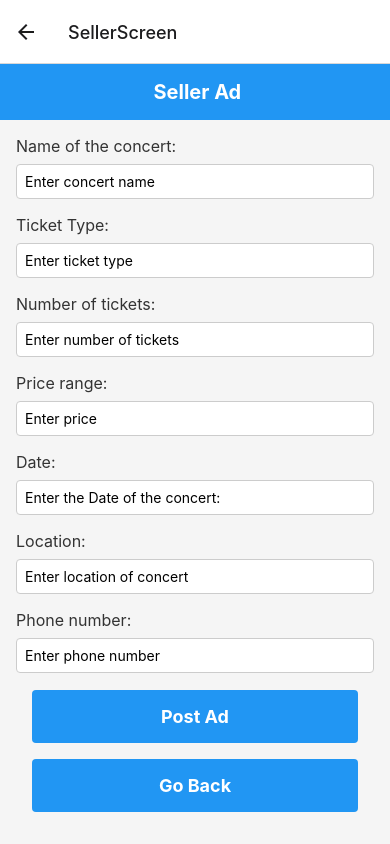
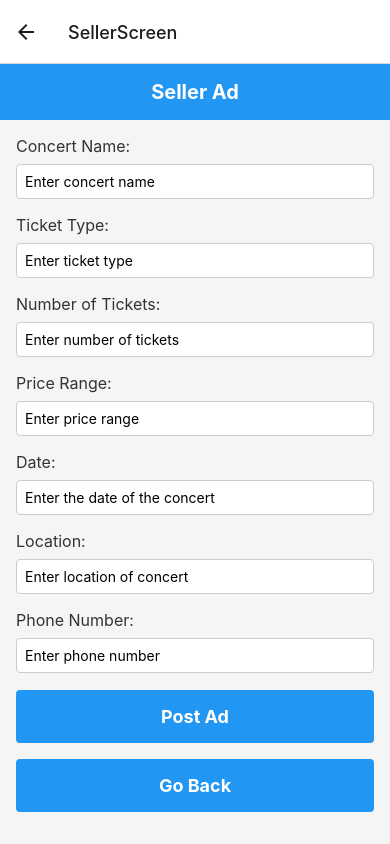
Before and after one commit to LiemZakay/TicketTrade, a React Native app: screen /SellerScreen in a window 390 px wide. Built offline with nearby package versions, Linux system fonts and the light colour scheme.

Commit message:
Validation to sellerscreen

```diff
--- a/PostTickets/SellerScreen.tsx
+++ b/PostTickets/SellerScreen.tsx
@@ -1,5 +1,5 @@
 import React, { useState } from 'react';
-import { View, Text, TextInput, StyleSheet, TouchableOpacity, Alert, Image, ScrollView } from 'react-native';
+import { View, Text, TextInput, StyleSheet, TouchableOpacity, Alert, Image, ScrollView, ActivityIndicator } from 'react-native';
 import { collection, addDoc, doc, getDoc, serverTimestamp } from 'firebase/firestore';
 import { useNavigation } from '@react-navigation/native';
 import { firestore, auth, storage } from '../firebaseConfig';
@@ -11,12 +11,32 @@ export const SellerScreen = () => {
   const [ticketType, setTicketType] = useState('');
   const [numTickets, setNumTickets] = useState('');
   const [priceRange, setPriceRange] = useState('');
-  const [Date, setDate] = useState('');
+  const [date, setDate] = useState('');
   const [location, setLocation] = useState('');
   const [phoneNumber, setPhoneNumber] = useState('');
   const [image, setImage] = useState<string | null>(null);
+  const [isLoading, setIsLoading] = useState(false);
+  const [errors, setErrors] = useState<{ [key: string]: string }>({});
 
   const nav = useNavigation();
+
+  const validateForm = () => {
+    let newErrors: { [key: string]: string } = {};
+
+    if (!concertName.trim()) newErrors.concertName = "Concert name is required";
+    if (!ticketType.trim()) newErrors.ticketType = "Ticket type is required";
+    if (!numTickets.trim()) newErrors.numTickets = "Number of tickets is required";
+    else if (isNaN(Number(numTickets)) || Number(numTickets) <= 0) newErrors.numTickets = "Invalid number of tickets";
+    if (!priceRange.trim()) newErrors.priceRange = "Price range is required";
+    if (!date.trim()) newErrors.date = "Date is required";
+    if (!location.trim()) newErrors.location = "Location is required";
+    if (!phoneNumber.trim()) newErrors.phoneNumber = "Phone number is required";
+    else if (!/^\d{10}$/.test(phoneNumber)) newErrors.phoneNumber = "Invalid phone number format";
+    if (!image) newErrors.image = "Image is required";
+
+    setErrors(newErrors);
+    return Object.keys(newErrors).length === 0;
+  };
 
   const pickImage = async () => {
     let result = await ImagePicker.launchImageLibraryAsync({
@@ -28,6 +48,7 @@ export const SellerScreen = () => {
 
     if (!result.canceled && result.assets && result.assets.length > 0) {
       setImage(result.assets[0].uri);
+      setErrors({ ...errors, image: '' });
     }
   };
 
@@ -50,6 +71,9 @@ export const SellerScreen = () => {
   };
 
   const postAd = async () => {
+    if (!validateForm()) return;
+
+    setIsLoading(true);
     const user = auth.currentUser;
     if (user) {
       try {
@@ -66,7 +90,7 @@ export const SellerScreen = () => {
           ticketType,
           numTickets: parseInt(numTickets),
           priceRange,
-          Date,
+          date,
           location,
           phoneNumber,
           userId: user.uid,
@@ -88,6 +112,8 @@ export const SellerScreen = () => {
         setImage(null);
       } catch (error) {
         Alert.alert('Error', 'There was an error posting your ad.');
+      } finally {
+        setIsLoading(false);
       }
     }
   };
@@ -99,70 +125,110 @@ export const SellerScreen = () => {
   return (
     <View style={styles.container}>
       <View style={styles.header}>
-        <Text style={styles.headerText}> Seller Ad</Text>
+        <Text style={styles.headerText}>Seller Ad</Text>
       </View>
       <ScrollView style={styles.formContainer}>
-        <Text style={styles.label}>Name of the concert:</Text>
+        <Text style={styles.label}>Concert Name:</Text>
         <TextInput
-          style={styles.input}
+          style={[styles.input, errors.concertName ? styles.inputError : null]}
           placeholder="Enter concert name"
           value={concertName}
-          onChangeText={setConcertName}
+          onChangeText={(text) => {
+            setConcertName(text);
+            setErrors({ ...errors, concertName: '' });
+          }}
         />
+        {errors.concertName && <Text style={styles.errorText}>{errors.concertName}</Text>}
+
         <Text style={styles.label}>Ticket Type:</Text>
         <TextInput
-          style={styles.input}
+          style={[styles.input, errors.ticketType ? styles.inputError : null]}
           placeholder="Enter ticket type"
           value={ticketType}
-          onChangeText={setTicketType}
+          onChangeText={(text) => {
+            setTicketType(text);
+            setErrors({ ...errors, ticketType: '' });
+          }}
         />
-        <Text style={styles.label}>Number of tickets:</Text>
+        {errors.ticketType && <Text style={styles.errorText}>{errors.ticketType}</Text>}
+
+        <Text style={styles.label}>Number of Tickets:</Text>
         <TextInput
-          style={styles.input}
+          style={[styles.input, errors.numTickets ? styles.inputError : null]}
           placeholder="Enter number of tickets"
           keyboardType="numeric"
           value={numTickets}
-          onChangeText={setNumTickets}
+          onChangeText={(text) => {
+            setNumTickets(text);
+            setErrors({ ...errors, numTickets: '' });
+          }}
         />
-        <Text style={styles.label}>Price range:</Text>
+        {errors.numTickets && <Text style={styles.errorText}>{errors.numTickets}</Text>}
+
+        <Text style={styles.label}>Price Range:</Text>
         <TextInput
-          style={styles.input}
-          placeholder="Enter price"
+          style={[styles.input, errors.priceRange ? styles.inputError : null]}
+          placeholder="Enter price range"
           value={priceRange}
-          onChangeText={setPriceRange}
+          onChangeText={(text) => {
+            setPriceRange(text);
+            setErrors({ ...errors, priceRange: '' });
+          }}
         />
+        {errors.priceRange && <Text style={styles.errorText}>{errors.priceRange}</Text>}
+
         <Text style={styles.label}>Date:</Text>
         <TextInput
-          style={styles.input}
-          placeholder="Enter the Date of the concert:"
-          value={Date}
-          onChangeText={setDate}
+          style={[styles.input, errors.date ? styles.inputError : null]}
+          placeholder="Enter the date of the concert"
+          value={date}
+          onChangeText={(text) => {
+            setDate(text);
+            setErrors({ ...errors, date: '' });
+          }}
         />
+        {errors.date && <Text style={styles.errorText}>{errors.date}</Text>}
+
         <Text style={styles.label}>Location:</Text>
         <TextInput
-          style={styles.input}
+          style={[styles.input, errors.location ? styles.inputError : null]}
           placeholder="Enter location of concert"
           value={location}
-          onChangeText={setLocation}
+          onChangeText={(text) => {
+            setLocation(text);
+            setErrors({ ...errors, location: '' });
+          }}
         />
-        <Text style={styles.label}>Phone number:</Text>
+        {errors.location && <Text style={styles.errorText}>{errors.location}</Text>}
+
+        <Text style={styles.label}>Phone Number:</Text>
         <TextInput
-          style={styles.input}
+          style={[styles.input, errors.phoneNumber ? styles.inputError : null]}
           placeholder="Enter phone number"
           keyboardType="phone-pad"
           value={phoneNumber}
-          onChangeText={setPhoneNumber}
+          onChangeText={(text) => {
+            setPhoneNumber(text);
+            setErrors({ ...errors, phoneNumber: '' });
+          }}
         />
+        {errors.phoneNumber && <Text style={styles.errorText}>{errors.phoneNumber}</Text>}
+
         <TouchableOpacity style={styles.imageButton} onPress={pickImage}>
           <Text style={styles.imageButtonText}>Choose Image</Text>
         </TouchableOpacity>
         {image && <Image source={{ uri: image }} style={styles.previewImage} />}
+        {errors.image && <Text style={styles.errorText}>{errors.image}</Text>}
       </ScrollView>
       <View style={styles.buttonContainer}>
-        <TouchableOpacity style={styles.postButton} onPress={postAd}>
-          <Text style={styles.postButtonText}>Post Ad</Text>
+        <TouchableOpacity style={styles.postButton} onPress={postAd} disabled={isLoading}>
+          {isLoading ? (
+            <ActivityIndicator color="#FFFFFF" />
+          ) : (
+            <Text style={styles.postButtonText}>Post Ad</Text>
+          )}
         </TouchableOpacity>
-        <TouchableOpacity style={styles.postButton} onPress={gobackHome}>
+        <TouchableOpacity style={styles.postButton} onPress={gobackHome} disabled={isLoading}>
           <Text style={styles.postButtonText}>Go Back</Text>
         </TouchableOpacity>
       </View>
@@ -187,7 +253,6 @@ const styles = StyleSheet.create({
   },
   formContainer: {
     padding: 16,
-    paddingBottom: 32,
   },
   label: {
     fontSize: 16,
@@ -202,6 +267,14 @@ const styles = StyleSheet.create({
     padding: 8,
     marginBottom: 16,
   },
+  inputError: {
+    borderColor: 'red',
+  },
+  errorText: {
+    color: 'red',
+    fontSize: 12,
+    marginBottom: 8,
+  },
   buttonContainer: {
     padding: 16,
     backgroundColor: '#F5F5F5',
@@ -211,7 +284,6 @@ const styles = StyleSheet.create({
     padding: 16,
     borderRadius: 4,
     alignItems: 'center',
-    marginHorizontal: 16,
     marginBottom: 16,
   },
   postButtonText: {
--- a/package.json
+++ b/package.json
@@ -16,6 +16,7 @@
     "@react-navigation/stack": "^6.3.29",
     "axios": "^1.7.2",
     "expo": "~51.0.14",
+    "expo-auth-session": "~5.5.2",
     "expo-file-system": "~17.0.1",
     "expo-image-picker": "~15.0.5",
     "expo-permissions": "^14.4.0",
@@ -26,8 +27,7 @@
     "react-native-image-picker": "^7.1.2",
     "react-native-ratings": "^8.1.0",
     "react-native-sqlite-storage": "^6.0.1",
-    "react-native-vector-icons": "^10.1.0",
-    "expo-auth-session": "~5.5.2"
+    "react-native-vector-icons": "^10.1.0"
   },
   "devDependencies": {
     "@babel/core": "^7.20.0",
```
Also changed, not shown: 1 other file (tests, documents, lock files or other folders).
